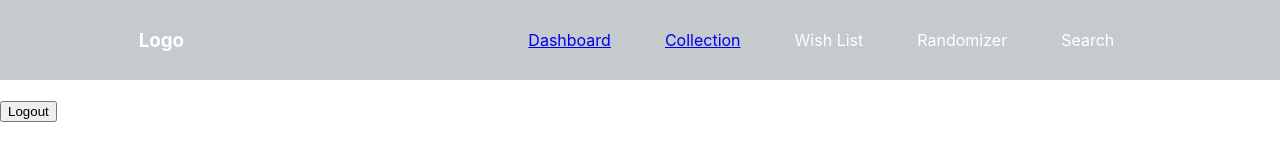
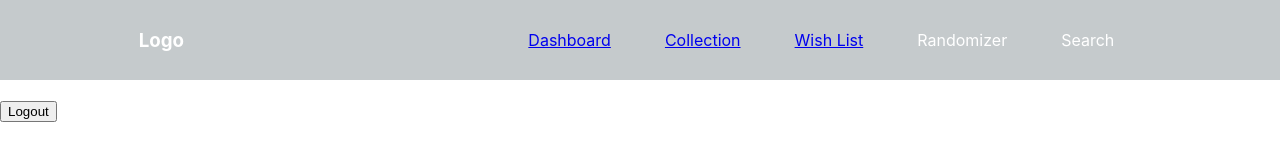
Before and after one commit to debersole81/audiophile, a React (Create React App) app: page /dashboard in a window 1280 px wide. Shown: the top 160 px of the page. Built offline with nearby package versions, Linux system fonts and the light colour scheme.

Commit message:
Wrapped wish list list element in a link component

```diff
--- a/src/components/Nav.js
+++ b/src/components/Nav.js
@@ -10,7 +10,7 @@ function Nav() {
             <ul className="nav-links">
                 <Link to="/dashboard"><li>Dashboard</li></Link>
                 <Link to="/dashboard/collection"><li>Collection</li></Link>
-                <li>Wish List</li>
+                <Link to="/dashboard/wishlist"><li>Wish List</li></Link>
                 <li>Randomizer</li>
                 <li>Search</li>
             </ul>
```
